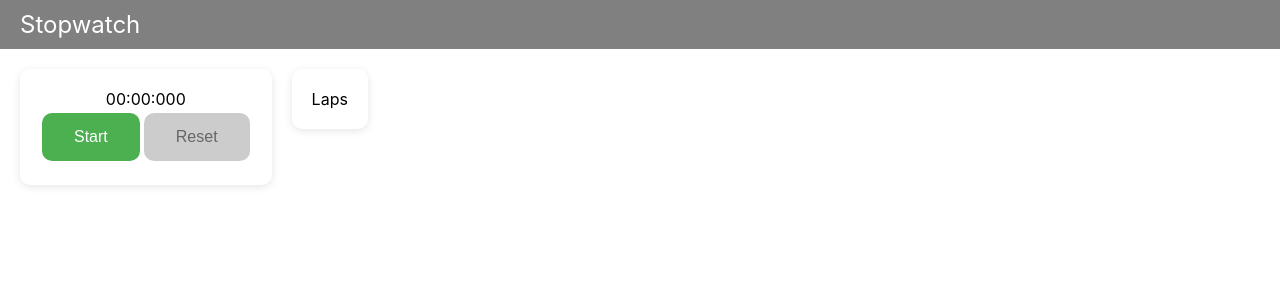
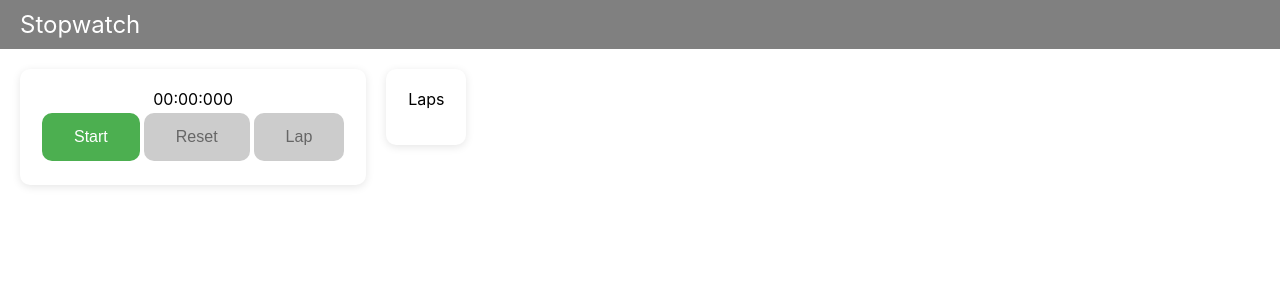
Before and after one commit to RoGer2856/react-stopwatch, a React (Create React App) app: page / in a window 1280 px wide. Shown: the top 300 px of the page. Built offline with nearby package versions, Linux system fonts and the light colour scheme.

Commit message:
feat: introduced functional laps button; laps listing is rudimentary

```diff
--- a/src/App.tsx
+++ b/src/App.tsx
@@ -13,12 +13,16 @@ export default function App(): ReactElement {
     });
   }
 
+  function onResetLaps() {
+    setLapsInMillis([]);
+  }
+
   return (
     <>
       <Layout>
         <div className={styles.cards__container}>
           <div className={styles.card}>
-            <Stopwatch onLapAdded={onLapAdded} />
+            <Stopwatch onLapAdded={onLapAdded} onResetLaps={onResetLaps} />
           </div>
           <div className={styles.card}>
             <Laps lapsInMillis={lapsInMillis} />
--- a/src/Laps.tsx
+++ b/src/Laps.tsx
@@ -3,5 +3,12 @@ import { ReactElement } from "react";
 export default function Laps(props: {
 	lapsInMillis: number[];
 }): ReactElement {
-  return <div>Laps</div>;
+	return <>
+		<div>Laps</div>
+		<ul>
+			{props.lapsInMillis.map((lapInMillis, index) => {
+				return <li key={index}>{lapInMillis}</li>
+			})}
+		</ul>
+	</>;
 }
--- a/src/Stopwatch.module.css
+++ b/src/Stopwatch.module.css
@@ -30,3 +30,23 @@
 .button.button__pause {
   background-color: #008CBA;
 }
+
+.button.button__lap {
+  background-color: #555555;
+}
+
+.button.button__start:enabled:hover {
+  background-color: #45a049 !important;
+}
+
+.button.button__reset:enabled:hover {
+  background-color: #da190b !important;
+}
+
+.button.button__pause:enabled:hover {
+  background-color: #007095 !important;
+}
+
+.button.button__lap:enabled:hover {
+  background-color: #444 !important;
+}
--- a/src/Stopwatch.tsx
+++ b/src/Stopwatch.tsx
@@ -6,6 +6,7 @@ const TIME_STEP_MILLIS = 10;
 
 export default function Stopwatch(props: {
   onLapAdded: (lapInMillis: number) => void;
+  onResetLaps: () => void;
 }): ReactElement {
   const [timeMillis, setTimeMillis] = useState(0);
   const [isRunning, setIsRunning] = useState(false);
@@ -33,6 +34,11 @@ export default function Stopwatch(props: {
   function onReset() {
     setIsRunning(false);
     setTimeMillis(0);
+    props.onResetLaps();
+  }
+
+  function onLap() {
+    props.onLapAdded(timeMillis);
   }
 
   const timeComponents = computeTimeComponents(timeMillis);
@@ -71,6 +77,14 @@ export default function Stopwatch(props: {
         >
           Reset
         </button>
+        <button
+          className={`${styles.button} ${styles.button__lap}`}
+          onClick={onLap}
+          disabled={timeMillis === 0 || !isRunning}
+          aria-label="memorize lap"
+        >
+          Lap
+        </button>
       </div>
     </>
   );
```
Also changed, not shown: 1 other file (tests, documents, lock files or other folders).
